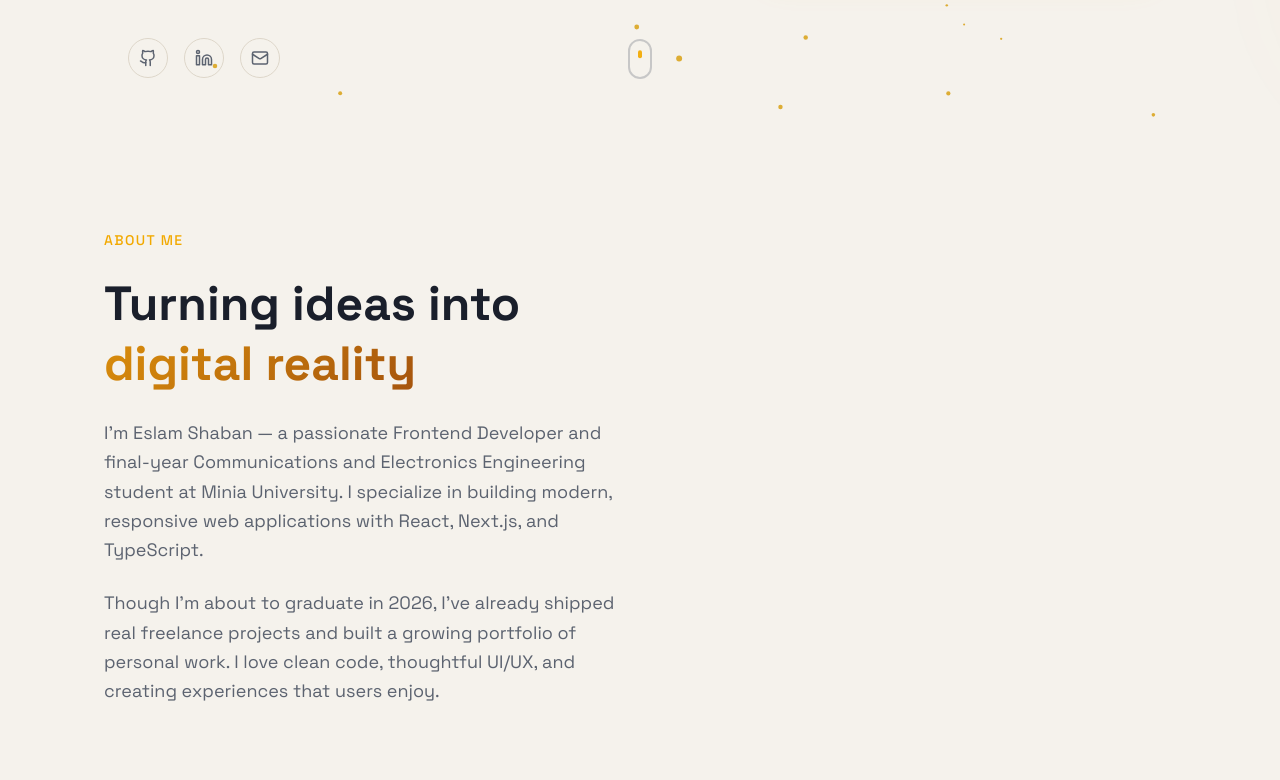
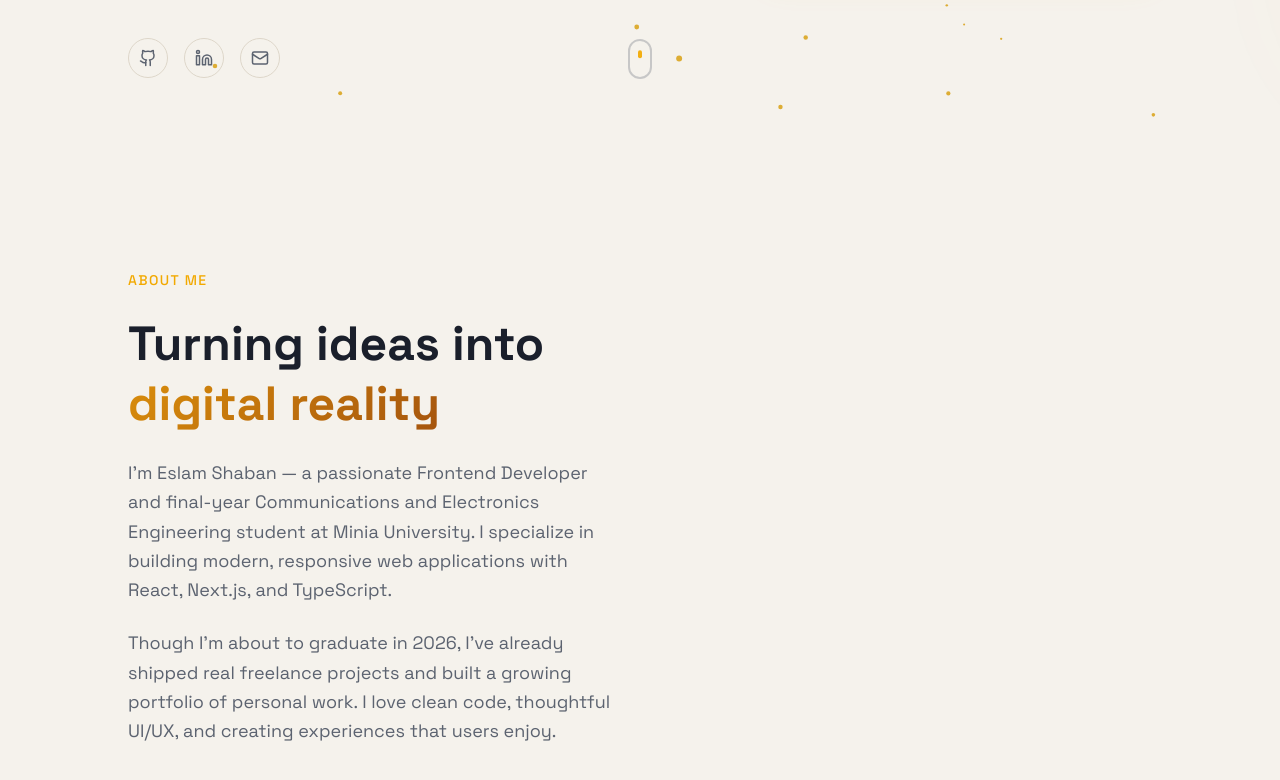
Before and after one commit to eslamshaban060/my-portfolio, a Next.js app: page /Home in a window 1280 px wide. Shown: the part 674-1454 px from the top of the page. Built offline with nearby package versions, Linux system fonts and the light colour scheme.

Commit message:
make some edites in section padding

```diff
--- a/components/AboutMe/AboutMe.tsx
+++ b/components/AboutMe/AboutMe.tsx
@@ -1,8 +1,8 @@
 import Text from "../Hero/Text";
 const AboutMe = () => {
   return (
-    <div className="container">
-      <div className=" container w-full  lg:py-10 flex flex-col items-center gap-8 md:flex-row md:justify-between  ">
+    <div className="section-padding">
+      <section className="  w-full   flex flex-col items-center gap-8 md:flex-row md:justify-between  ">
         <div className=" w-full h-full ">
           <Text
             p1="About Me"
@@ -14,7 +14,7 @@ const AboutMe = () => {
           />
         </div>
         <div className=" w-full h-full "></div>
-      </div>
+      </section>
     </div>
   );
 };
```
